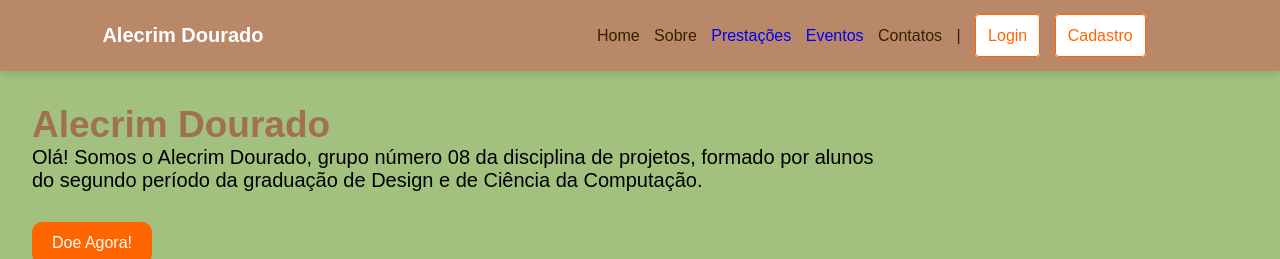
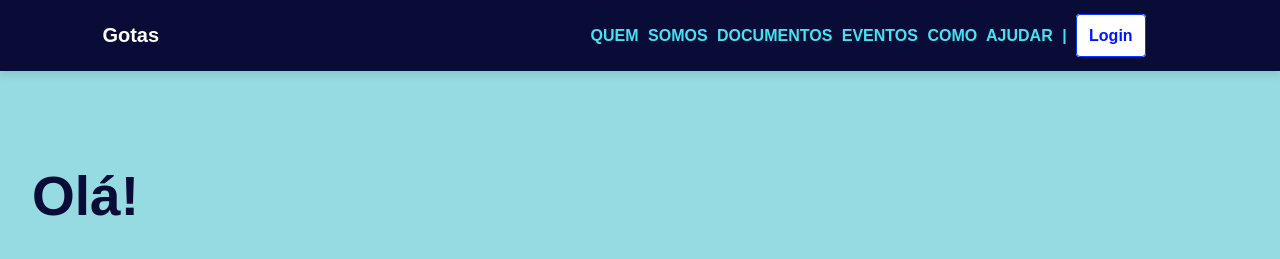
Before and after one commit to xjuveri/Projetos2, a Django app: page / in a window 1280 px wide. Shown: the top 259 px of the page. Run offline with Django 4.2, Linux system fonts and the light colour scheme; parts of the project's set-up code (start-up, migrations or seed data) failed here and were passed over.

Commit message:
atualizacao home

```diff
--- a/proj2app/static/home.css
+++ b/proj2app/static/home.css
@@ -11,24 +11,20 @@
     text-transform: none;
     font-family: "Poppins", sans-serif;
 }
-
+.TextoOla {
+    font-size: 55px;
+    font-weight: bold;
+    color:#0A0C38;
+    margin-top: 100px;
+}
 body {
-    background-color: #A2C17F;
-}
-
-.btn {
-    margin-top: 2rem;
-    width: 150px;
-    padding: 12px;
-    color: #fff;
-    background: #ff6600;
-    font-size: 16px;
-    border-radius: 4px;
-    cursor: pointer;
-    transition: background 0.4s;
+    background-color: #96DBE2;
 }
 .textoPrincipal{
+    margin-top: 30px;
     font-size: 20px;
+    font-weight: bold;
+    color:#0A0C38;
 }
 .doar {
     margin-top: 30px;
@@ -42,11 +38,6 @@ body {
     transition: background 0.4s;
     text-align: center;
 }
-
-.btn:hover {
-    background: #ff3300; /* Cor laranja mais escura ao passar o mouse */
-}
-
 .header {
     position: fixed;
     top: 0;
@@ -56,9 +47,9 @@ body {
     padding: 1.5rem 8%;
     display: flex;
     align-items: center;
-    color: #381d05;
+    color: #ffffff;
     justify-content: space-between;
-    background: #b98869;
+    background: #0A0C38;
     box-shadow: 0px 4px 8px rgba(0, 0, 0, 0.1);
 }
 
@@ -70,11 +61,11 @@ body {
 }
 
 .botoes {
-    word-spacing: 10px; /* Ajuste o valor conforme necessário */
+    word-spacing: 5px;
+    font-weight: bold;
+    color: #43E3F3;
   }
-.sem-espaco {
-    word-spacing: normal; /* Restaura o espaçamento padrão (sem espaçamento extra) */
-  }
+
 
 .header .navbar {
     display: flex;
@@ -84,8 +75,8 @@ body {
 
 .header .btn {
     background: #fff;
-    color: #ff6600;
-    border: 1px solid #ff6600;
+    color: rgb(0, 21, 255);
+    border: 1px solid #003cff;
     font-size: 16px;
     padding: 12px;
     border-radius: 4px;
@@ -146,4 +137,5 @@ section {
         font-size: 14px;
         margin: 0 1rem;
     }
+
 }
--- a/proj2app/templates/home.html
+++ b/proj2app/templates/home.html
@@ -14,14 +14,12 @@
         <section class="home">
             <div class="max-width">
                 <div class="homme-content">
-                    <h3>Alecrim  Dourado</h3>
-                    <p class="textoPrincipal"> Olá! Somos o Alecrim Dourado, grupo número 08 da disciplina de projetos, formado por alunos<br>
-                    do segundo período da graduação de Design e de Ciência da Computação.
-                    </p>
+                    <p class="TextoOla">Olá!</p>
+                    <p class="textoPrincipal"> Somos o Gotas de Flor com Amor, uma ONG focada em dar apoio à crianças em situação de vulnerabilidade social.
+                        Focamos na realização de projetos relacionados a educação, arte e etc.</p>
               </div>
-                <a href="https://gotasdeflor.org.br" class="doar">Doe Agora!</a><br>
                 <div class= ".home-image">
-                    <img src = "https://i.pinimg.com/750x/84/d8/59/84d8591e0cb99a869e3a84f1752715df.jpg" class="imagem" alt="Descrição da imagem">
+
                 </div>
             </div>
         </section>
--- a/proj2app/templates/partials/_barra.html
+++ b/proj2app/templates/partials/_barra.html
@@ -2,16 +2,14 @@
 
 <header class=" header">
     <a ref="#" class="logo">
-        <i class = "fas fa-dumbell"></i>Alecrim Dourado
+        <i class = "fas fa-dumbell"></i>Gotas
     </a>
     <nav class="navbar">
-        <a= href="#" class="botoes">Home</a>
-        <a= href="#" class="botoes">Sobre</a>
-        <a href="{% url 'prestacao' %}" class="botoes">Prestações</a>
-        <a href="{% url 'eventos' %}" class="botoes">Eventos</a>
-        <a= href="#" class="botoes">Contatos</a>
+        <a= href="#" class="botoes">QUEM SOMOS</a>
+        <a href="{% url 'prestacao' %}" class="botoes">DOCUMENTOS</a>
+        <a href="{% url 'eventos' %}" class="botoes">EVENTOS</a>
+        <a= href="#" class="botoes">COMO AJUDAR</a>
         <a= href="#">|</a>
         <a href="{% url 'login' %}" class="btn">Login</a>
-        <a href="{% url 'cadastro' %}" class="btn">Cadastro</a>
     </nav>
 </header>
```
